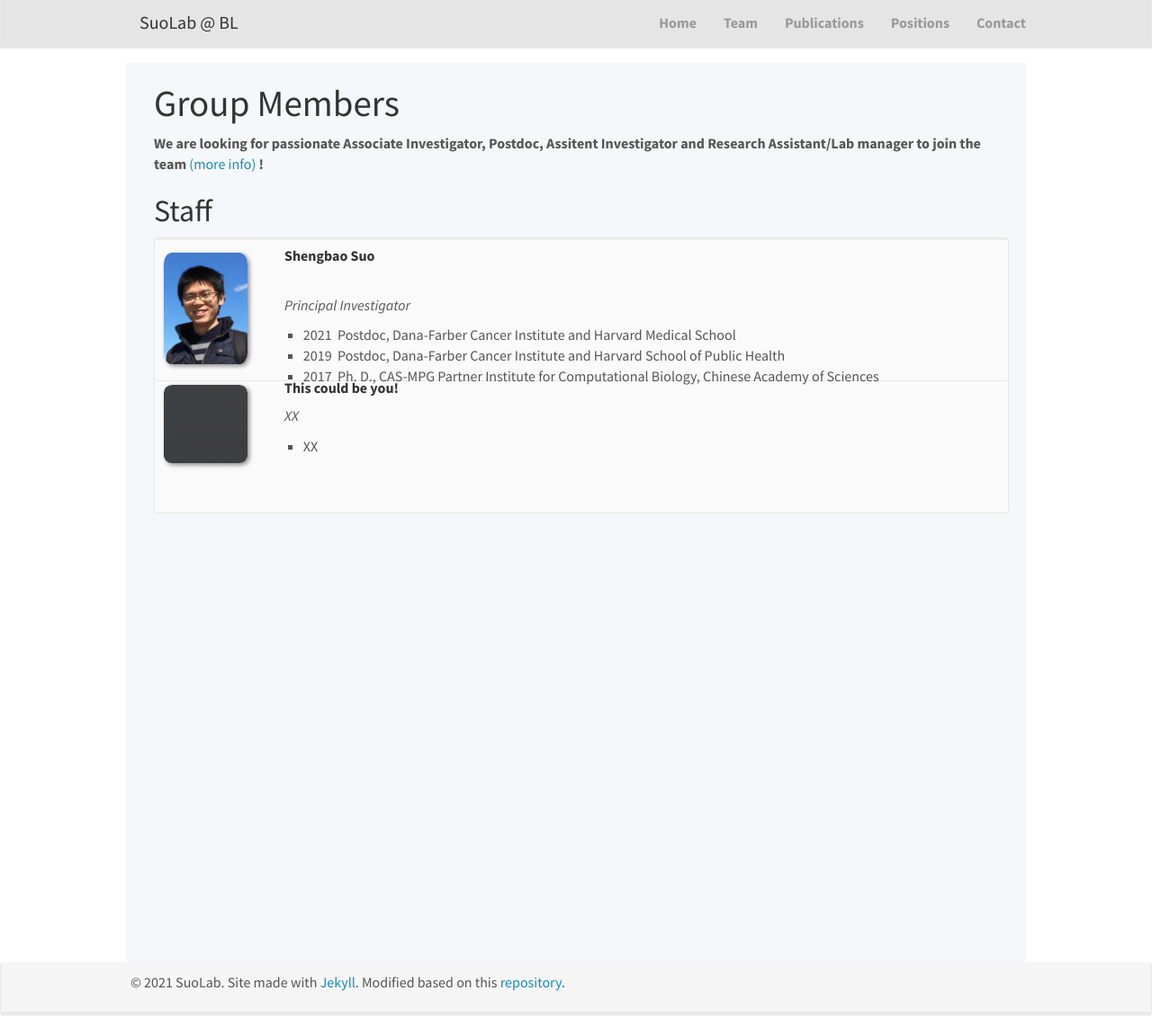
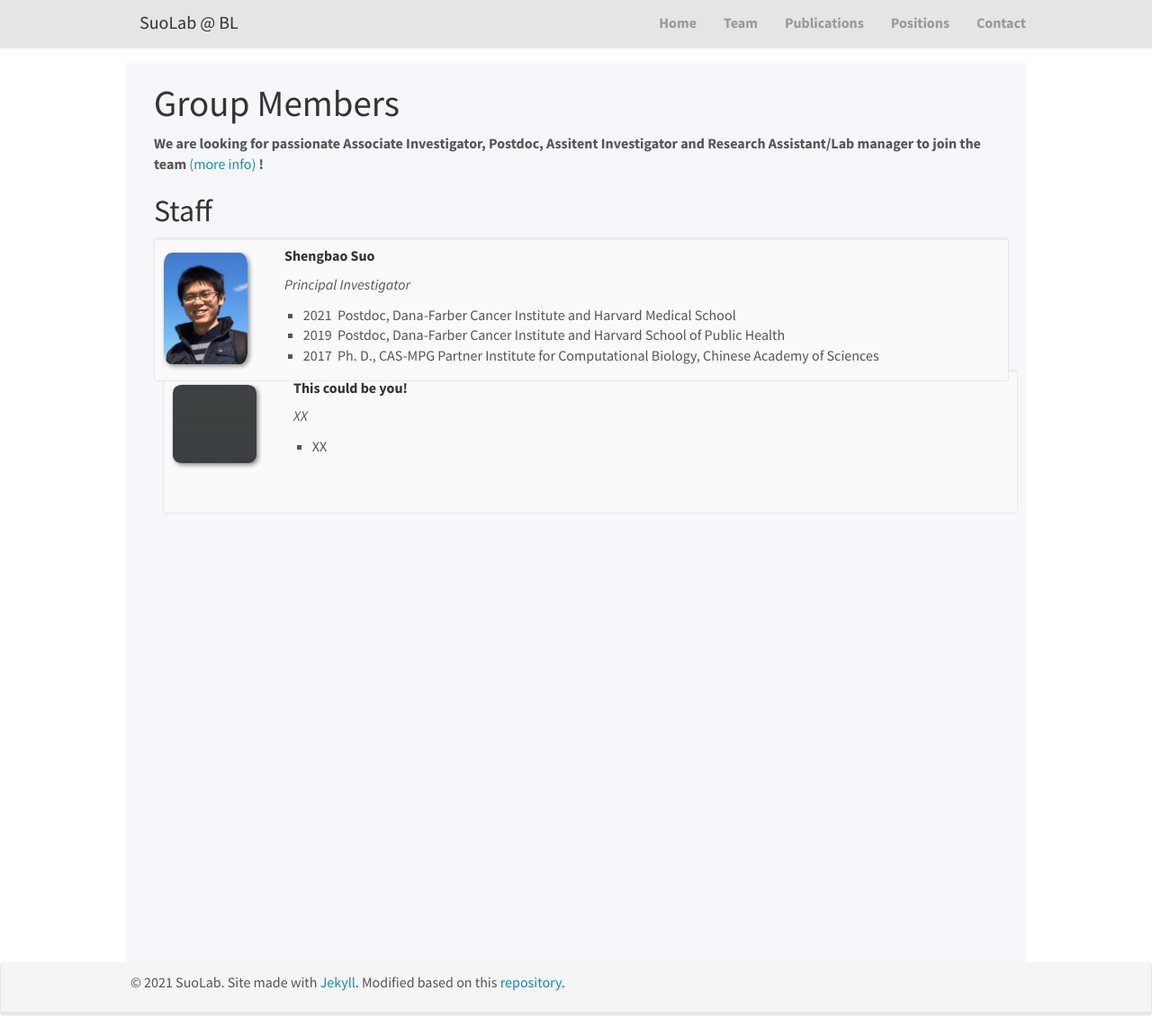
Before and after one commit to suoshengbao/suoshengbao.github.io, a Jekyll site: the page built from _pages/team.md, in a window 1280 px wide and 1151 px high. Shown: the whole window at 90% size. Built offline with Jekyll 4.4.1, drawn with Linux system fonts in a browser that asks for light colours; nearby versions of some CDN libraries.

Commit message:
Update team.md

```diff
--- a/_pages/team.md
+++ b/_pages/team.md
@@ -17,7 +17,7 @@ permalink: /team/
 <div class="well"  style="height: 160px; width: 950px">
 <img src="/images/teampic/ShengbaoSuo.jpg" width="10%" style="float: left;"/>
 <h5><strong>&nbsp;&nbsp;&nbsp;&nbsp;&nbsp;&nbsp;Shengbao Suo<strong></h5>
-<br/>&nbsp;&nbsp;&nbsp;&nbsp;&nbsp;&nbsp;<i>Principal Investigator</i>
+<p>&nbsp;&nbsp;&nbsp;&nbsp;&nbsp;&nbsp;<i>Principal Investigator</i></p>
 <ul style="list-style-type:square; overflow: hidden">
 <li>2021&nbsp;&nbsp;Postdoc, Dana-Farber Cancer Institute and Harvard Medical School</li>
 <li>2019&nbsp;&nbsp;Postdoc, Dana-Farber Cancer Institute and Harvard School of Public Health</li>
@@ -55,7 +55,7 @@ permalink: /team/
   </tbody>
 </table> -->
 
-<div style="padding-left: 0px; float:left">
+<div style="padding-left: 0px; display:inline-block;margin-left:10px;">
 <div class="well"  style="height: 160px; width: 950px">
 <img src="/images/teampic/dummy.png" width="10%" style="float: left;"/>
 <h5><strong>&nbsp;&nbsp;&nbsp;&nbsp;&nbsp;&nbsp;This could be you!<strong></h5>
```
